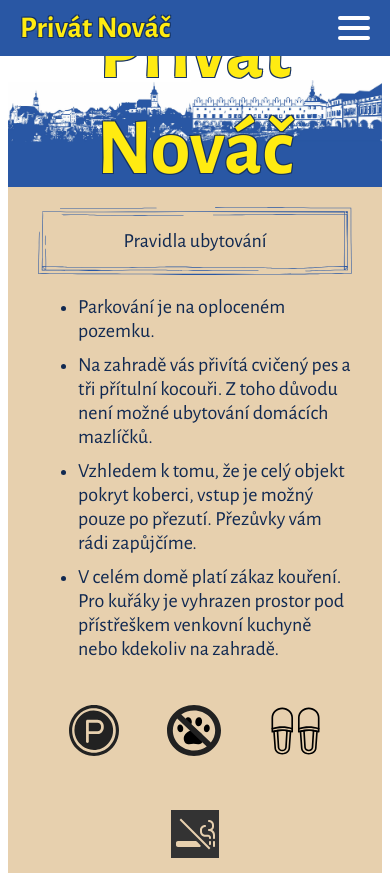
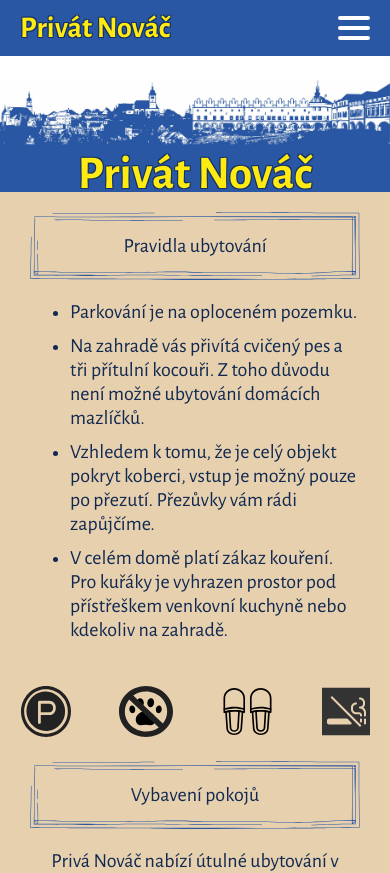
Before and after one commit to StepanEl/PrivatNovac, a React (Vite) app in the folder PrivatNovac/: page /PrivatNovac/vybaveni-a-pravidla in a window 390 px wide. Shown: the top 873 px of the page. Built offline with nearby package versions, Linux system fonts and the light colour scheme; a web font is replaced by a local one.

Commit message:
Update for better responsivity

```diff
--- a/PrivatNovac/src/Components/Header/Header.css
+++ b/PrivatNovac/src/Components/Header/Header.css
@@ -7,15 +7,15 @@
   width: 100%;
   position: fixed;
   z-index: 1000;
-    top: 0;
-
-  max-width: 26rem;
+  top: 0;
+  max-width: 100%;
 }
 
 .logo-link {
   text-decoration: none;
   color: inherit;
 }
+
 .logo-link:visited {
   color: inherit;
 }
@@ -44,19 +44,19 @@
 .menu-overlay {
   position: fixed;
   top: 2.7rem;
-  width: 26rem;
+  width: 100%;
   background: #2957A4;
   z-index: 100;
   display: flex;
   justify-content: center;
   align-items: flex-start;
   animation: fadeIn 0.3s;
-  color:#fff
+  color: #fff
 }
 
 
 .menu-img {
-  width: 26rem;
+  width: 100%;
 }
 
 .menu-nav {
@@ -104,7 +104,6 @@ h1 {
     1px -1px 0 #163363,
     -1px 1px 0 #163363,
     1px 1px 0 #163363;
-
 }
 
 .hero img {
@@ -130,7 +129,6 @@ h1 {
   transform: translateX(-50%);
   width: 100%;
   text-align: center;
-  font-size: 4rem;
   margin: 0;
   color: #FFEB11;
   padding: 0.5rem 1rem;
@@ -139,4 +137,6 @@ h1 {
     1px -1px 0 #163363,
     -1px 1px 0 #163363,
     1px 1px 0 #163363;
+  font-size: clamp(1.5rem, 12vw, 9rem)
+
 }
--- a/PrivatNovac/src/Components/RoomSection/RoomSection.jsx
+++ b/PrivatNovac/src/Components/RoomSection/RoomSection.jsx
@@ -68,6 +68,7 @@ export function RoomsSection() {
                             cursor: 'pointer',
                             fontSize: '1.1rem',
                             fontFamily: 'Andika New Basic, Arial, sans-serif',
+                            flexGrow: 1,
                         }}
                     >
                         {room.name}
--- a/PrivatNovac/src/global.css
+++ b/PrivatNovac/src/global.css
@@ -30,8 +30,7 @@ html {
   font-weight: 500;
 }
 
-.container {
-  max-width: 26rem;
-  margin-right: auto;
-  margin-left: auto;
+body {
+  margin: 0;
+  padding: 0;
 }
--- a/PrivatNovac/src/pages/RulesPage/RulesPage.css
+++ b/PrivatNovac/src/pages/RulesPage/RulesPage.css
@@ -7,9 +7,12 @@ li {
 }
 
 .icons-rules img {
-      padding: 1.2rem;
+    padding: 1.2rem;
+    flex-shrink: 1;
 }
 
 .icons-rules {
-    text-align: center;
+    display: flex;
+    justify-content: center;
+
 }
```
